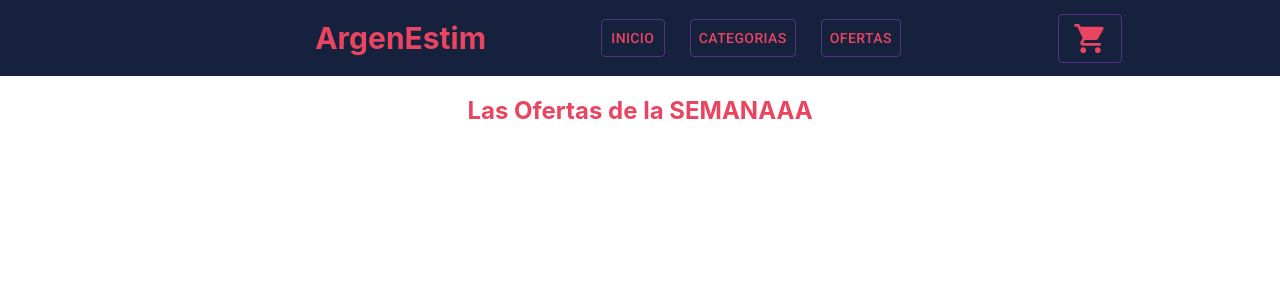
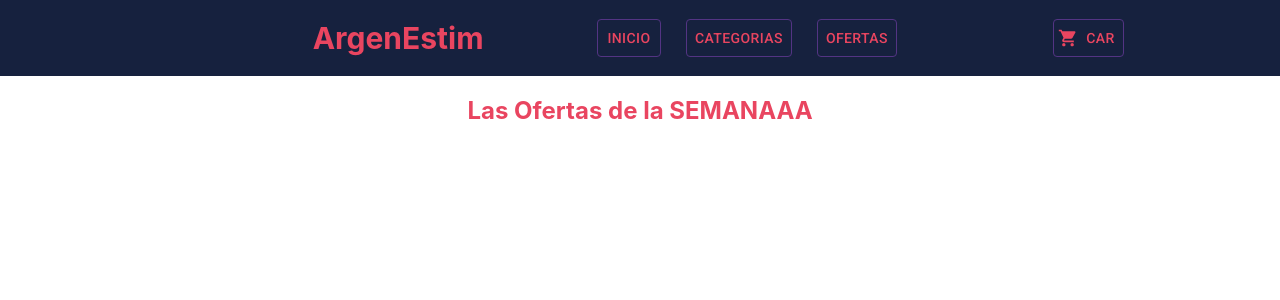
Before and after one commit to lucasrueda12/argenstim, a React (Create React App) app: page / in a window 1280 px wide. Shown: the top 300 px of the page. Built offline with nearby package versions, Linux system fonts and the light colour scheme.

Commit message:
navBar del argenestim

```diff
--- a/src/Components/NavBar/NavBar.js
+++ b/src/Components/NavBar/NavBar.js
@@ -12,11 +12,13 @@ function Header() {
         <Button sx={{ border: '1px solid #533483', color: "#E94560" }} variant="text">Categorias</Button>
         <Button sx={{ border: '1px solid #533483', color: "#E94560"  }} variant="text">Ofertas</Button>
     </nav>
-    <Button sx={{ border: '1px solid #533483', color: "#E94560"  }} variant="text">
-        < ShoppingCartIcon
-            fontSize="large"
-            sx={{ color: "#E94560" }}
-        />
+    <Button sx={{ border: '1px solid #533483', color: "#E94560"  }}
+            variant="text"
+            startIcon={< ShoppingCartIcon
+                fontSize="large"
+                sx={{ color: "#E94560" }}
+            />}>
+        Car
     </Button>
     </header>
   );
```
